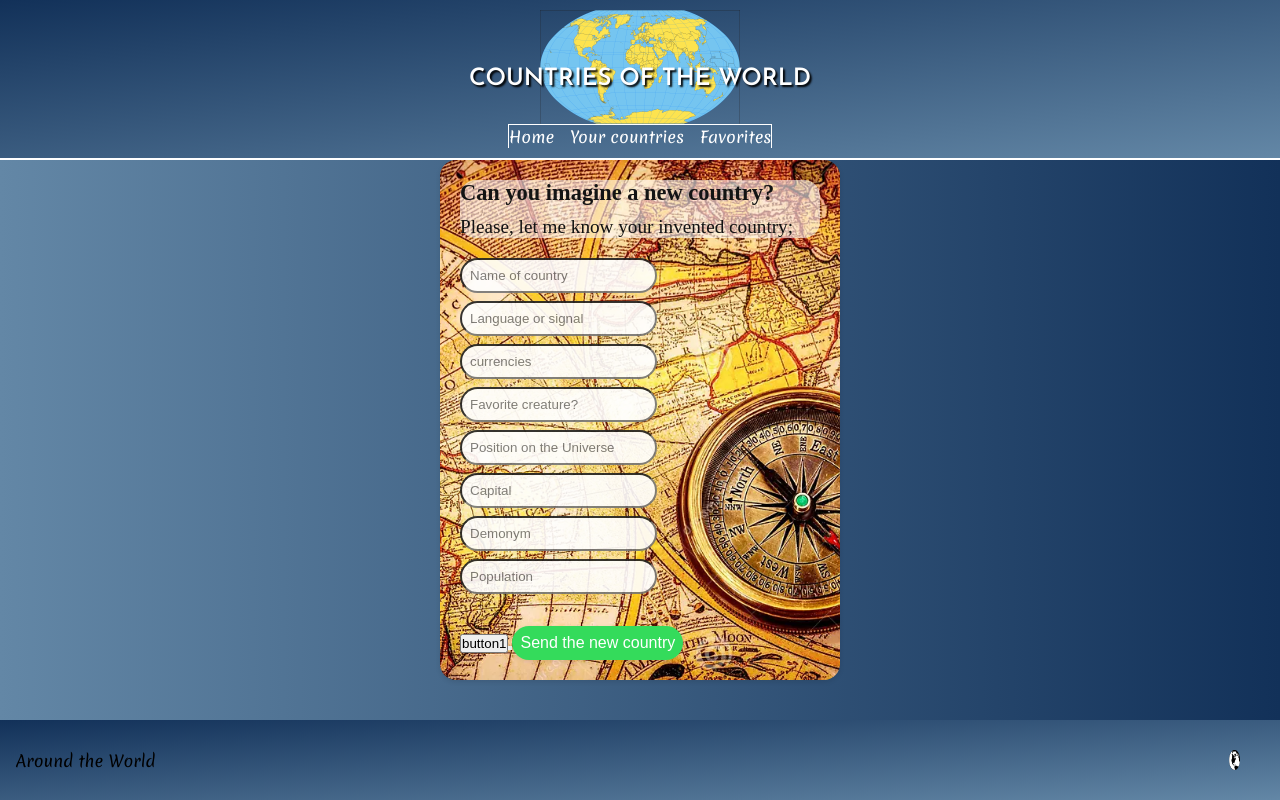
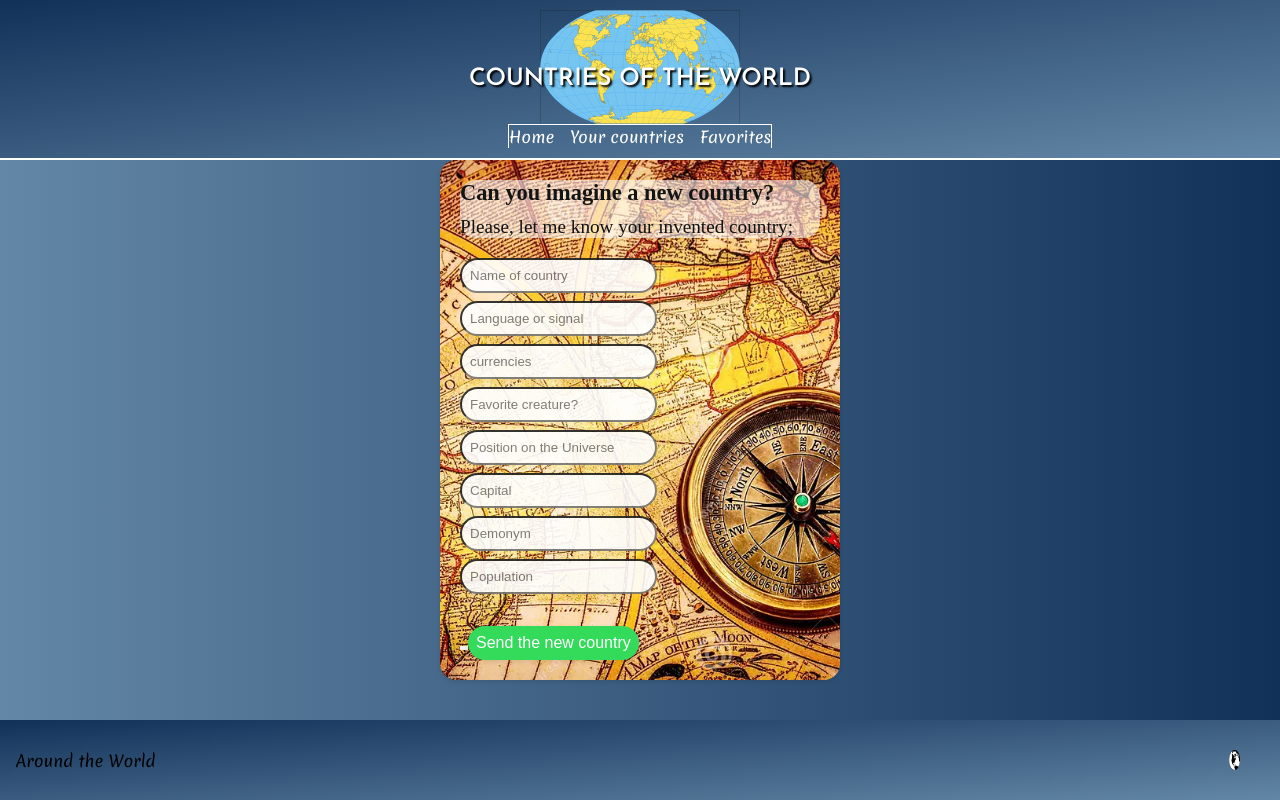
Before and after one commit to isdi-coders-2023/Bubbles-202307-mad, a React (Vite) app: page /your_countries in a window 1280 px wide. Built offline with nearby package versions, Linux system fonts and the light colour scheme; a web font is replaced by a local one.

Commit message:
Solve button form

```diff
--- a/src/component/form_add_countries/form.tsx
+++ b/src/component/form_add_countries/form.tsx
@@ -147,9 +147,7 @@ export function FormCountry() {
           />
         </div>
       </section>
-      <button role="button" onClick={handleSubmit}>
-        button1
-      </button>
+      <button role="button" onClick={handleSubmit}></button>
       <button role="button" onClick={handleChange}></button>
       <button type="submit" className={styles.button} font-color="black">
         Send the new country
```
